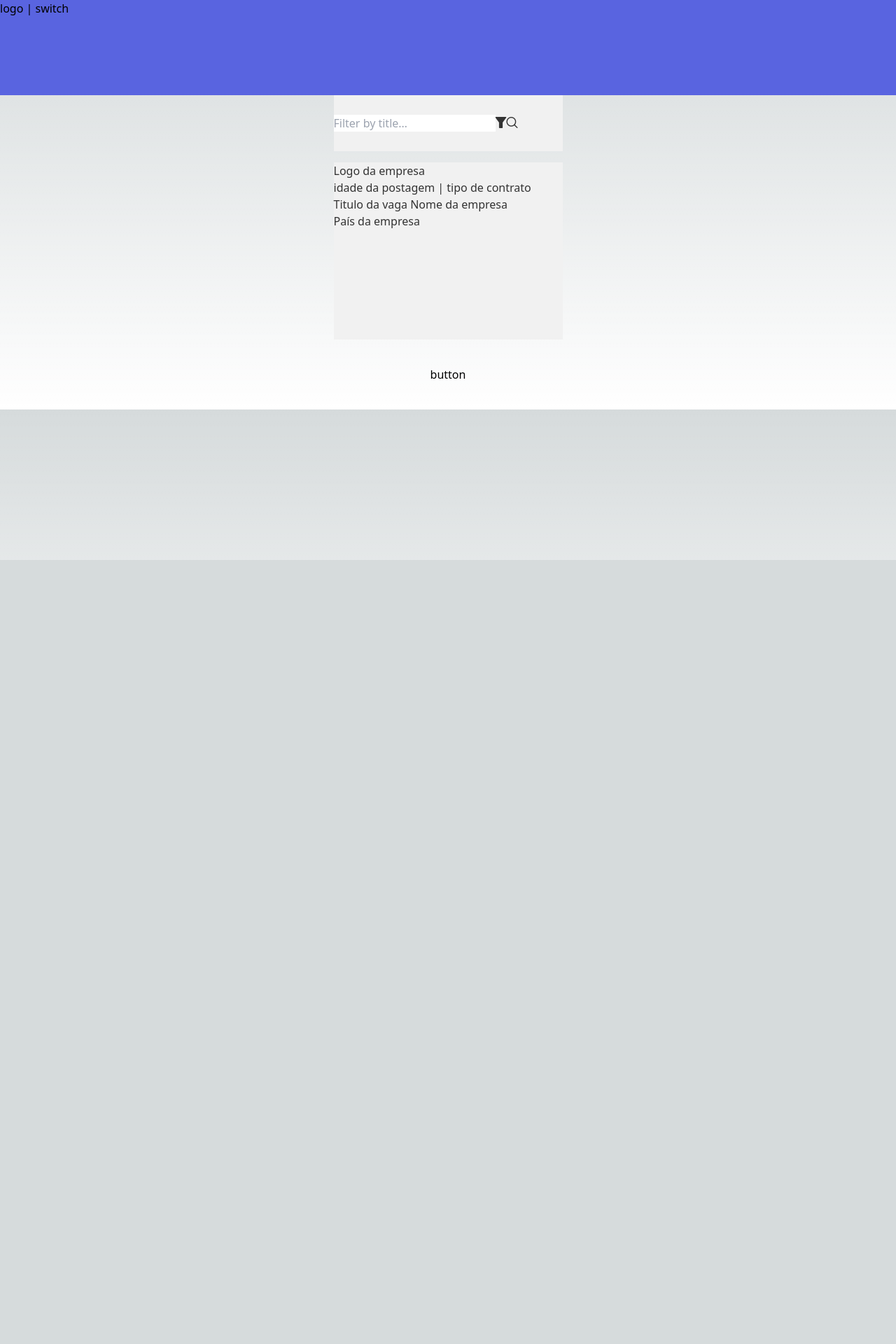
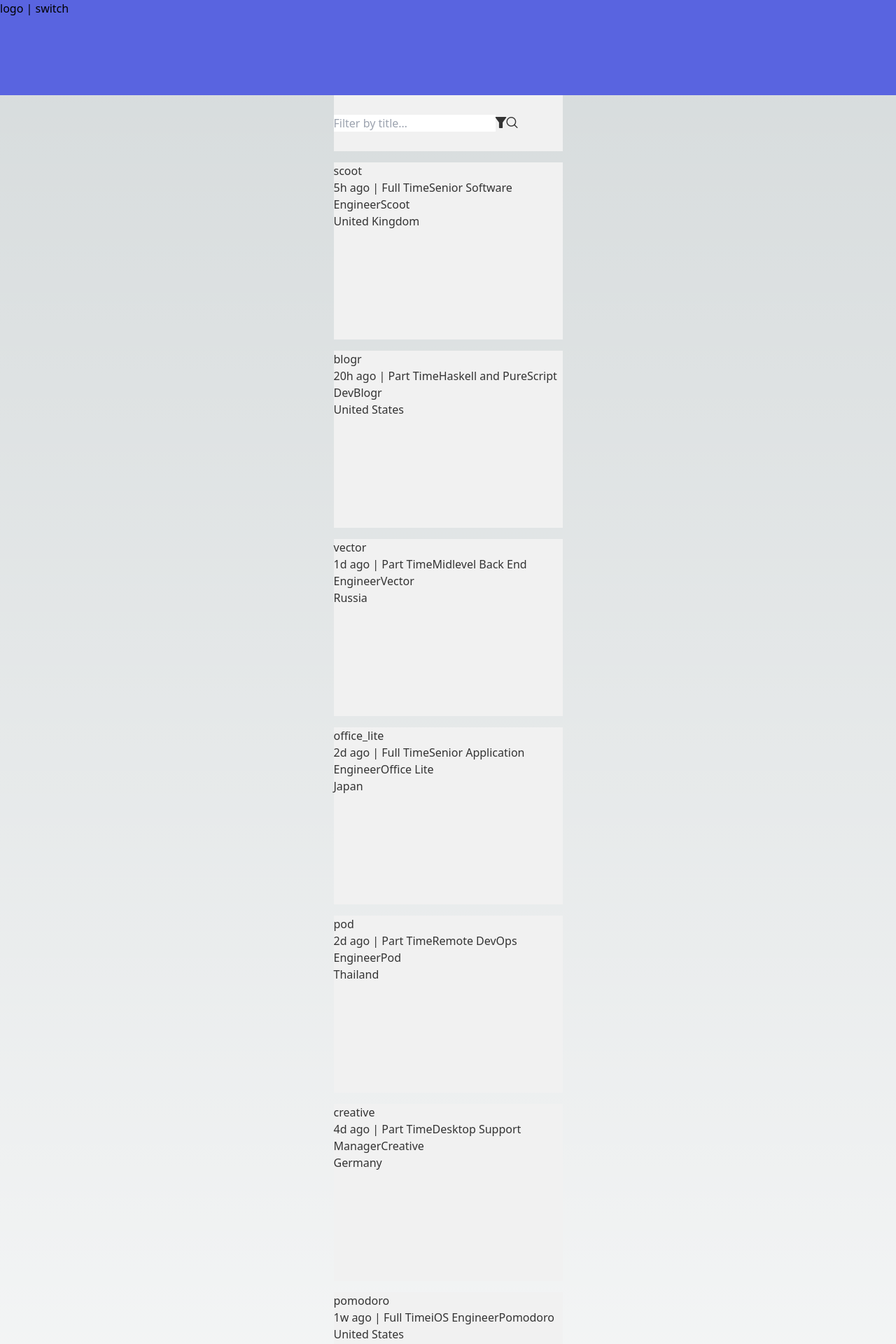
Before and after one commit to oniasfilho/devjobs-ui, a Next.js app: page / in a window 1280 px wide. Shown: the top 1920 px of the page at 70% size. Before the commit the page ends 800 px from the top, so only its background shows below. Built offline with nearby package versions, Linux system fonts and the light colour scheme.

Commit message:
creates joblisting component and mock data

```diff
--- a/app/components/Homepage.tsx
+++ b/app/components/Homepage.tsx
@@ -2,9 +2,12 @@
 
 import React, { useState } from 'react'
 import Popup from './Popup'
+import JobListing from './JobListing'
+import data from './../util/data.json'
 
 const Homepage = () => {
   const [filterPopUpState, setFilterPopupState] = useState(false);
+  const [mockedListings, setMockedListings] = useState<JobListing[]>(data.jobListings);
 
   const openDialog = () => {
     setFilterPopupState(true);
@@ -36,19 +39,7 @@ const Homepage = () => {
         </div>
       </div>
       <div className="job-listings-section">
-        <div className="job-listing-card">
-          <div className="card-header">
-            Logo da empresa
-          </div>
-          <div className="card-body">
-            idade da postagem | tipo de contrato
-            Titulo da vaga
-            Nome da empresa
-          </div>
-          <div className="card-footer">
-            País da empresa
-          </div>
-        </div>
+        <JobListing jobsListings={mockedListings} />
       </div>
       <div className="load-more-section">
         <div className="load-more-button">
--- /dev/null
+++ b/app/components/JobListing.tsx
@@ -0,0 +1,26 @@
+import React from 'react'
+
+
+const JobListing = ({ jobsListings }: JobListingProps) => {
+  return (
+    <>
+      {jobsListings.map(each => (
+        <div key={each.id} className="job-listing-card">
+          <div className="card-header">
+            {each.logo}
+          </div>
+          <div className="card-body">
+            {each.posted_time} | {each.employment_type}
+            {each.job_title}
+            {each.company_name}
+          </div>
+          <div className="card-footer">
+            {each.location}
+          </div>
+        </div>
+      ))}
+    </>
+  )
+}
+
+export default JobListing
--- a/app/components/Popup.tsx
+++ b/app/components/Popup.tsx
@@ -1,7 +1,5 @@
 'use client'
 import React, { useState } from 'react'
-import { Checkbox } from 'primereact/checkbox';
-
 
 const Popup = ({ state, closeDialog }: PopupProps) => {
   const [isFullTime, setIsFullTime] = useState(false);
@@ -10,6 +8,9 @@ const Popup = ({ state, closeDialog }: PopupProps) => {
     setIsFullTime(oldVal => !oldVal);
   }
 
+  const handleSubmitFilter = () => {
+    closeDialog();
+  }
   return (
     <div>
       {state && (
@@ -25,14 +26,22 @@ const Popup = ({ state, closeDialog }: PopupProps) => {
                 />
               </div>
               <div className="lower-section">
-                <Checkbox
+                <input
+                  type="checkbox"
+                  id="fullTimeCheckbox"
+                  checked={isFullTime}
                   onChange={toggleIsFullTime}
-                  checked={isFullTime}
-                ></Checkbox>
-
-                <span>Full Time Only</span>
-
-                Action button com texto "Search"
+                />
+                <label htmlFor="fullTimeCheckbox" className="ml-2">Full Time Only</label>
+                <div className="submit-dialog-section">
+                  <button
+                    type="button"
+                    className="filter-sumit-btn"
+                    onClick={handleSubmitFilter}
+                  >
+                    Search
+                  </button>
+                </div>
               </div>
             </div>
           </div>
--- a/app/globals.css
+++ b/app/globals.css
@@ -55,6 +55,7 @@ body {
 
 .job-listings-section {
   display: flex;
+  flex-direction: column;
 }
 
 .job-listing-card {
@@ -118,3 +119,15 @@ body {
 .popup-body .lower-section {
   height: 144px;
 }
+
+.submit-dialog-section {
+  display: flex;
+}
+
+.filter-sumit-btn {
+  margin-top: 16px;
+  color: #f1f1f1;
+  width: 100%;
+  height: 48px;
+  background-color: #5964e0;
+}
--- /dev/null
+++ b/app/util/data.json
@@ -0,0 +1,85 @@
+{
+  "jobListings": [
+      {
+          "id": 308645072875008898944867440167188631751,
+          "company_name": "Scoot",
+          "job_title": "Senior Software Engineer",
+          "employment_type": "Full Time",
+          "posted_time": "5h ago",
+          "location": "United Kingdom",
+          "logo": "scoot"
+      },
+      {
+          "id": 290624786538762733555213146851036133544,
+          "company_name": "Blogr",
+          "job_title": "Haskell and PureScript Dev",
+          "employment_type": "Part Time",
+          "posted_time": "20h ago",
+          "location": "United States",
+          "logo": "blogr"
+      },
+      {
+          "id": 75035134186355747384755273233110137325,
+          "company_name": "Vector",
+          "job_title": "Midlevel Back End Engineer",
+          "employment_type": "Part Time",
+          "posted_time": "1d ago",
+          "location": "Russia",
+          "logo": "vector"
+      },
+      {
+          "id": 245433737951961637965876320102118221256,
+          "company_name": "Office Lite",
+          "job_title": "Senior Application Engineer",
+          "employment_type": "Full Time",
+          "posted_time": "2d ago",
+          "location": "Japan",
+          "logo": "office_lite"
+      },
+      {
+          "id": 36560022102584477223803268717967987272,
+          "company_name": "Pod",
+          "job_title": "Remote DevOps Engineer",
+          "employment_type": "Part Time",
+          "posted_time": "2d ago",
+          "location": "Thailand",
+          "logo": "pod"
+      },
+      {
+          "id": 257007778377698631036928515165003671350,
+          "company_name": "Creative",
+          "job_title": "Desktop Support Manager",
+          "employment_type": "Part Time",
+          "posted_time": "4d ago",
+          "location": "Germany",
+          "logo": "creative"
+      },
+      {
+          "id": 196832866417379282741829862041766041243,
+          "company_name": "Pomodoro",
+          "job_title": "iOS Engineer",
+          "employment_type": "Full Time",
+          "posted_time": "1w ago",
+          "location": "United States",
+          "logo": "pomodoro"
+      },
+      {
+          "id": 209320016004100853004146124872863855824,
+          "company_name": "Maker",
+          "job_title": "Senior EJB Developer",
+          "employment_type": "Full Time",
+          "posted_time": "1w ago",
+          "location": "United Kingdom",
+          "logo": "maker"
+      },
+      {
+          "id": 277901635699634110042248043855337725016,
+          "company_name": "Coffeeeroasters",
+          "job_title": "Senior Frontend Developer",
+          "employment_type": "Part Time",
+          "posted_time": "1w ago",
+          "location": "Singapore",
+          "logo": "coffeeeroasters"
+      }
+  ]
+}
--- a/types/props.d.ts
+++ b/types/props.d.ts
@@ -1,4 +1,8 @@
 interface PopupProps {
   state: boolean,
-  closeDialog: () => null
+  closeDialog: () => void
 }
+
+interface JobListingProps {
+  jobsListings: JobListing[],
+}
```
Also changed, not shown: types/types.d.ts (added, +9 -0 lines).
